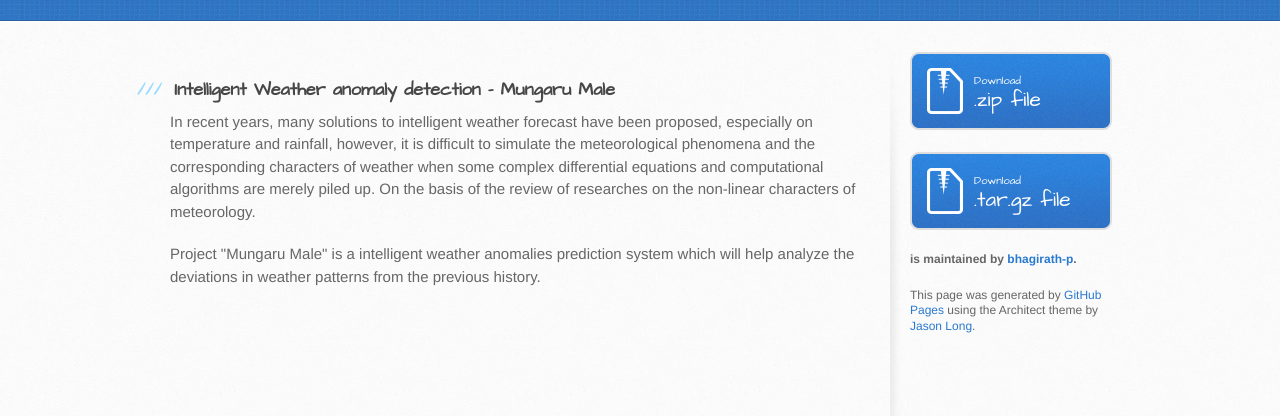
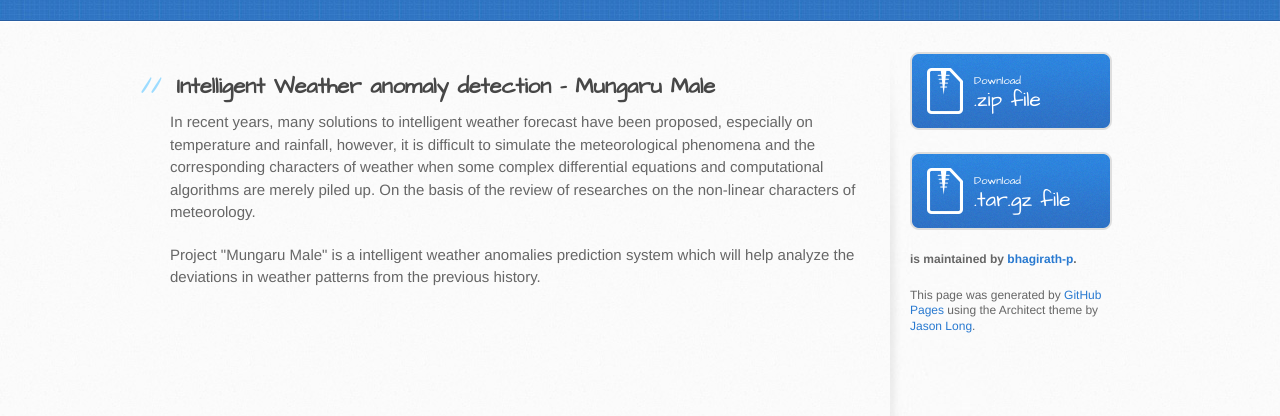
Before and after one commit to bhagirath-p/mungaru_male, a plain HTML site: page index.html in a window 1280 px wide. Shown: the part 286-702 px from the top of the page. Drawn offline with Linux system fonts and the light colour scheme.

```diff
--- a/index.html
+++ b/index.html
@@ -28,8 +28,8 @@
     <div id="content-wrapper">
       <div class="inner clearfix">
         <section id="main-content">
-          <h3>
-<a id="intelligent-weather-anomaly-detection---mungaru-male" class="anchor" href="#intelligent-weather-anomaly-detection---mungaru-male" aria-hidden="true"><span class="octicon octicon-link"></span></a>Intelligent Weather anomaly detection - Mungaru Male</h3>
+          <h2>
+<a id="intelligent-weather-anomaly-detection---mungaru-male" class="anchor" href="#intelligent-weather-anomaly-detection---mungaru-male" aria-hidden="true"><span class="octicon octicon-link"></span></a>Intelligent Weather anomaly detection - Mungaru Male</h2>
 
 <p>In recent years, many solutions to intelligent weather forecast have been proposed, especially on temperature and rainfall, however, it is difficult to simulate the meteorological phenomena and the corresponding characters of weather when some complex differential equations and computational algorithms are merely piled up. On the basis of the review of researches on the non-linear characters of meteorology.</p>
 
--- a/params.json
+++ b/params.json
@@ -1 +1 @@
-{"name":"MUNGARU MALE","tagline":"Unlike The Movie, You Can Predict The Result","body":"### Intelligent Weather anomaly detection - Mungaru Male\r\n\r\nIn recent years, many solutions to intelligent weather forecast have been proposed, especially on temperature and rainfall, however, it is difficult to simulate the meteorological phenomena and the corresponding characters of weather when some complex differential equations and computational algorithms are merely piled up. On the basis of the review of researches on the non-linear characters of meteorology.\r\n\r\nProject \"Mungaru Male\" is a intelligent weather anomalies prediction system which will help analyze the deviations in weather patterns from the previous history.","google":"","note":"Don't delete this file! It's used internally to help with page regeneration."}
+{"name":"MUNGARU MALE","tagline":"Unlike The Movie, You Can Predict The Result","body":"## Intelligent Weather anomaly detection - Mungaru Male\r\n\r\nIn recent years, many solutions to intelligent weather forecast have been proposed, especially on temperature and rainfall, however, it is difficult to simulate the meteorological phenomena and the corresponding characters of weather when some complex differential equations and computational algorithms are merely piled up. On the basis of the review of researches on the non-linear characters of meteorology.\r\n\r\nProject \"Mungaru Male\" is a intelligent weather anomalies prediction system which will help analyze the deviations in weather patterns from the previous history.","google":"","note":"Don't delete this file! It's used internally to help with page regeneration."}
```
